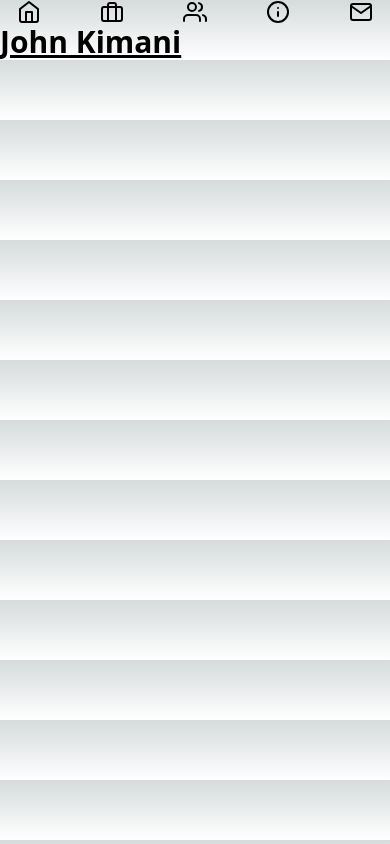
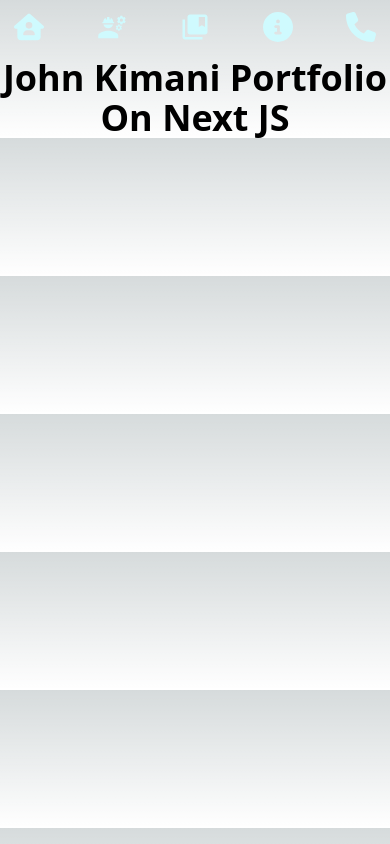
Before and after one commit to Kimoney/john-next, a Next.js app: page / in a window 390 px wide. Built offline with nearby package versions, Linux system fonts and the light colour scheme.

Commit message:
feat: Created routes,services, contact and portfolio and added them to the Navbar. Installed React Icons and uninstalled react-faether

```diff
--- a/package.json
+++ b/package.json
@@ -12,7 +12,7 @@
     "next": "14.2.5",
     "react": "^18",
     "react-dom": "^18",
-    "react-feather": "^2.0.10"
+    "react-icons": "^5.2.1"
   },
   "devDependencies": {
     "@types/node": "20.14.11",
--- a/src/app/about/page.jsx
+++ b/src/app/about/page.jsx
@@ -1,11 +1,10 @@
 import Navbar from "../ui/navbar"
-
 
 export default function About() {
   return (
     <>
     <Navbar/>
-    <h1 className="text-3xl font-bold underline">About page ya kim</h1>
+    <h1 className="text-4xl text-center pt-4 font-bold">About Page</h1>
     </>
   )
 }
--- /dev/null
+++ b/src/app/contact/page.jsx
@@ -0,0 +1,10 @@
+import Navbar from "../ui/navbar"
+
+export default function Contact() {
+  return (
+    <>
+    <Navbar/>
+    <h1 className="text-4xl text-center pt-4 font-bold">Contact Me Page</h1>
+    </>
+  )
+}
--- a/src/app/page.jsx
+++ b/src/app/page.jsx
@@ -3,8 +3,8 @@
 export default function Home() {
   return (
     <>
-    <Navbar />
-    <h1 className="text-3xl font-bold underline">John Kimani</h1>
+    <Navbar/>
+    <h1 className="text-4xl text-center pt-4 font-bold">John Kimani Portfolio On Next JS</h1>
     </>
   )
 }
--- /dev/null
+++ b/src/app/portfolio/page.jsx
@@ -0,0 +1,10 @@
+import Navbar from "../ui/navbar"
+
+export default function Portfolio() {
+  return (
+    <>
+    <Navbar/>
+    <h1 className="text-4xl text-center pt-4 font-bold">Portfolio Page</h1>
+    </>
+  )
+}
--- /dev/null
+++ b/src/app/services/page.jsx
@@ -0,0 +1,10 @@
+import Navbar from "../ui/navbar"
+
+export default function Services() {
+  return (
+    <>
+    <Navbar/>
+    <h1 className="text-4xl text-center pt-4 font-bold">Services I Offer Page</h1>
+    </>
+  )
+}
--- a/src/app/ui/navbar.jsx
+++ b/src/app/ui/navbar.jsx
@@ -1,11 +1,12 @@
 import Link from "next/link"
-import { Home, Briefcase, Users, Info, Mail } from "react-feather";
+import { FaHouseUser, FaPhone, FaCircleInfo } from "react-icons/fa6";
+import { MdCollectionsBookmark, MdEngineering } from "react-icons/md";
 
 export default function Navbar() {
   return (
     <>
     {/* Medium Devices and Above*/}
-    <div className="hidden md:block text-center text-lg font-semibold space-x-12">
+    <div className="hidden md:block text-center text-2xl pt-4 space-x-12">
     <Link className="inline-block md:inline" href="/"> Home</Link>
     <Link className="inline-block md:inline" href="/services"> Services</Link>
     <Link className="inline-block md:inline" href="/portfolio"> Portfolio</Link>
@@ -15,13 +16,13 @@
 
     {/* Mobile Devices View */}
 
-    <div className="md:hidden flex place-content-around space-x-6">
+    <div className="md:hidden flex place-content-around text-3xl text-cyan-100 pt-3 space-x-6">
 
-    <Link className="md:hidden" href="/"> <Home/> </Link>
-    <Link className="md:hidden" href="/services"> <Briefcase/> </Link>
-    <Link className="md:hidden" href="/portfolio"> <Users/> </Link>
-    <Link className="md:hidden" href="/about"> <Info/> </Link>
-    <Link className="md:hidden" href="/contact"> <Mail/> </Link>
+    <Link className="md:hidden" href="/"> <FaHouseUser/> </Link>
+    <Link className="md:hidden" href="/services"> <MdEngineering/> </Link>
+    <Link className="md:hidden" href="/portfolio"> <MdCollectionsBookmark/> </Link>
+    <Link className="md:hidden" href="/about"> <FaCircleInfo /> </Link>
+    <Link className="md:hidden" href="/contact"> <FaPhone/> </Link>
     </div>
     </>
   )
```
Also changed, not shown: 1 other file (tests, documents, lock files or other folders).
